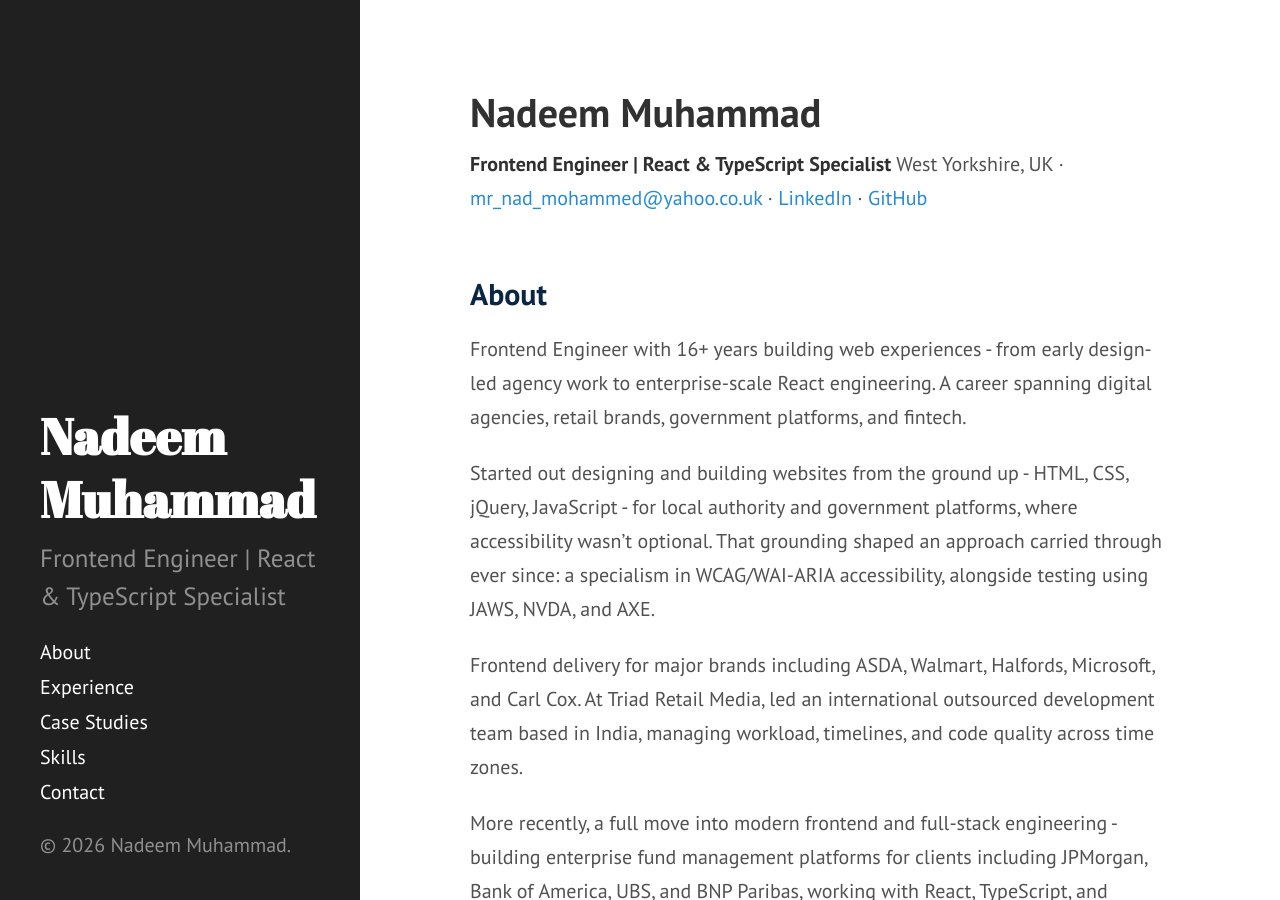
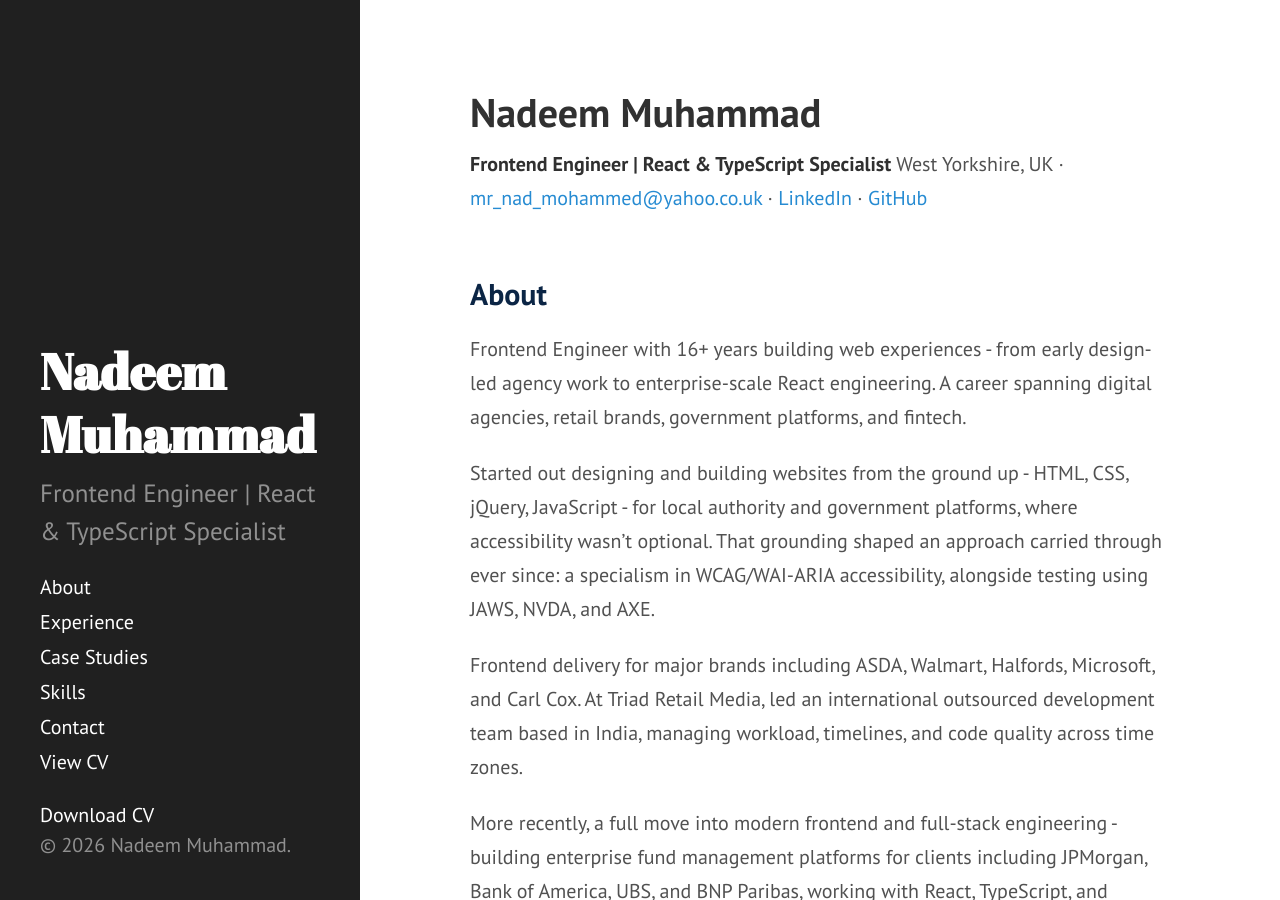
Before and after one commit to nadeem-muhammad/nadeem-muhammad.github.io, a Jekyll site: the page built from index.md, in a window 1280 px wide and 900 px high. Built offline with Jekyll 4.4.1, drawn with Linux system fonts in a browser that asks for light colours.

Commit message:
Add CV download link to sidebar

```diff
--- a/_includes/sidebar.html
+++ b/_includes/sidebar.html
@@ -11,7 +11,10 @@
       <a class="sidebar-nav-item" href="#case-studies">Case Studies</a>
       <a class="sidebar-nav-item" href="#skills">Skills</a>
       <a class="sidebar-nav-item" href="#contact">Contact</a>
+      <a class="sidebar-nav-item" href="{{ '/assets/Nadeem-Muhammad-CV.pdf' | relative_url }}" target="_blank">View CV</a>
     </nav>
+
+    <a class="sidebar-cv-download" href="{{ '/assets/Nadeem-Muhammad-CV.pdf' | relative_url }}" download>Download CV</a>
 
     <p>&copy; {{ site.time | date: '%Y' }} Nadeem Muhammad.</p>
   </div>
```
